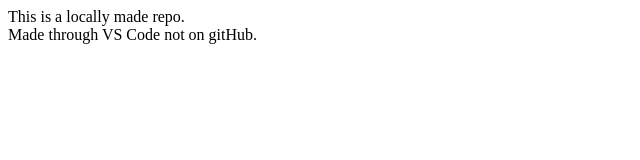
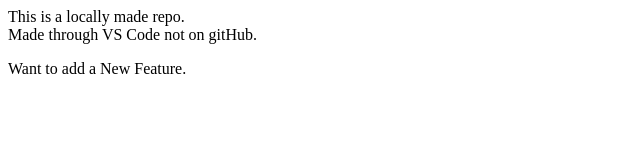
Before and after one commit to Nohseen/localrepo, a plain HTML site: page index.html in a window 1280 px wide. Shown: the whole page, without its empty margins (0-640 px from the left). Drawn offline with Linux system fonts and the light colour scheme.

Commit message:
Added New Feature.

```diff
--- a/index.html
+++ b/index.html
@@ -1 +1,2 @@
 <p>This is a locally made repo.<br>Made through VS Code not on gitHub.</p>
+<p>Want to add a New Feature.</p>
```
